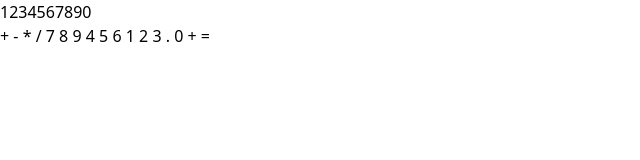
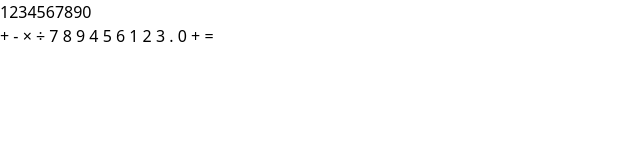
Before and after one commit to kmrajibfaysal/basic-calculator, a website: page src/index.html in a window 1280 px wide. Shown: the full height of the page, 0-640 px from the left. Drawn offline with Linux system fonts and the light colour scheme.

Commit message:
added markup

```diff
--- a/src/index.html
+++ b/src/index.html
@@ -17,10 +17,10 @@
         </div>
         <!-- buttons -->
         <div class="calculator-buttons">
-          <button value="+">+</button>
-          <button value="-">-</button>
-          <button value="*">*</button>
-          <button value="/">/</button>
+          <button class="operator" value="+">+</button>
+          <button class="operator" value="-">-</button>
+          <button class="operator" value="*">×</button>
+          <button class="operator" value="/">÷</button>
           <button value="7">7</button>
           <button value="8">8</button>
           <button value="9">9</button>
@@ -30,10 +30,10 @@
           <button value="1">1</button>
           <button value="2">2</button>
           <button value="3">3</button>
-          <button value=".">.</button>
+          <button class="decimal" value=".">.</button>
           <button value="0">0</button>
-          <button value="+">+</button>
-          <button value="=">=</button>
+          <button class="clear" id="clear-btn" value="+">+</button>
+          <button class="equal-sign operator" value="=">=</button>
         </div>
       </div>
     </main>
```
